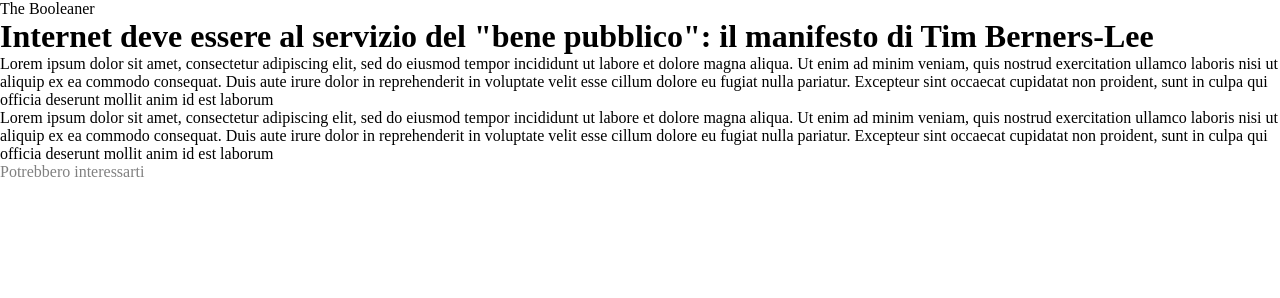
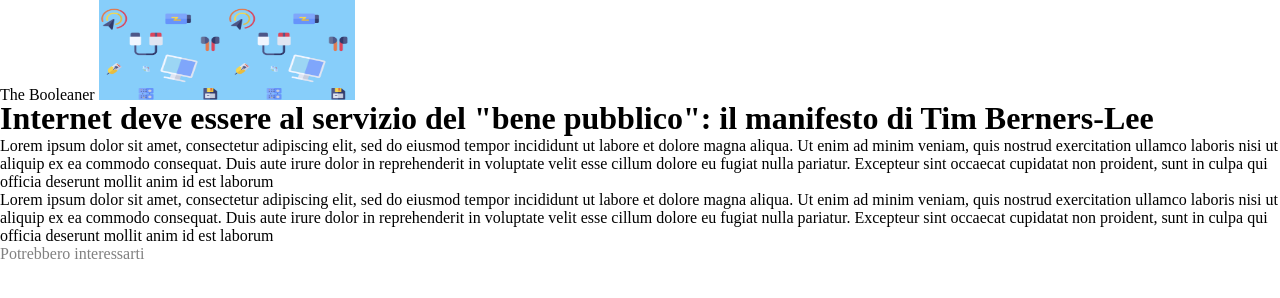
Before and after one commit to mariannacoppa/html-css-booleaner, a plain HTML site: page index.html in a window 1280 px wide. Drawn offline with Linux system fonts and the light colour scheme.

Commit message:
[UPD] added header pattern and background

```diff
--- a/css/style.css
+++ b/css/style.css
@@ -3,6 +3,16 @@
     padding: 0;
     box-sizing: border-box;
 }
+header {
+    height: 100px;
+    width: 100%;
+}
+img[src*="pattern"] {
+    height: 100%;
+    width: 20%;
+    background-color: lightskyblue;
+    background-repeat: repeat;
+}
 footer {
     color: grey;
 }
--- a/index.html
+++ b/index.html
@@ -9,7 +9,9 @@
 <body>
     <!-- Frontespizio -->
     <header>
+
         The Booleaner
+        <img src="./img/pattern.png" alt="pattern">
     </header>
     <!-- Articolo -->
     <main>
```
